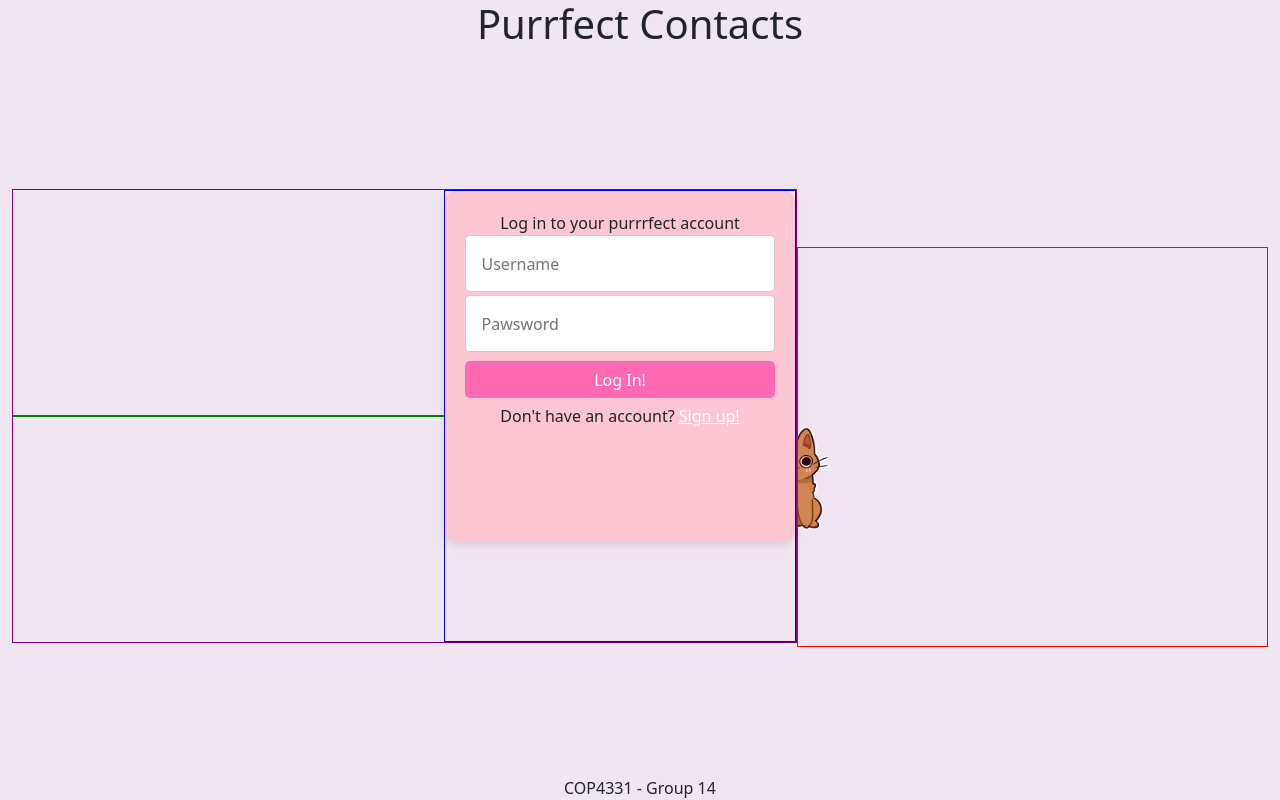
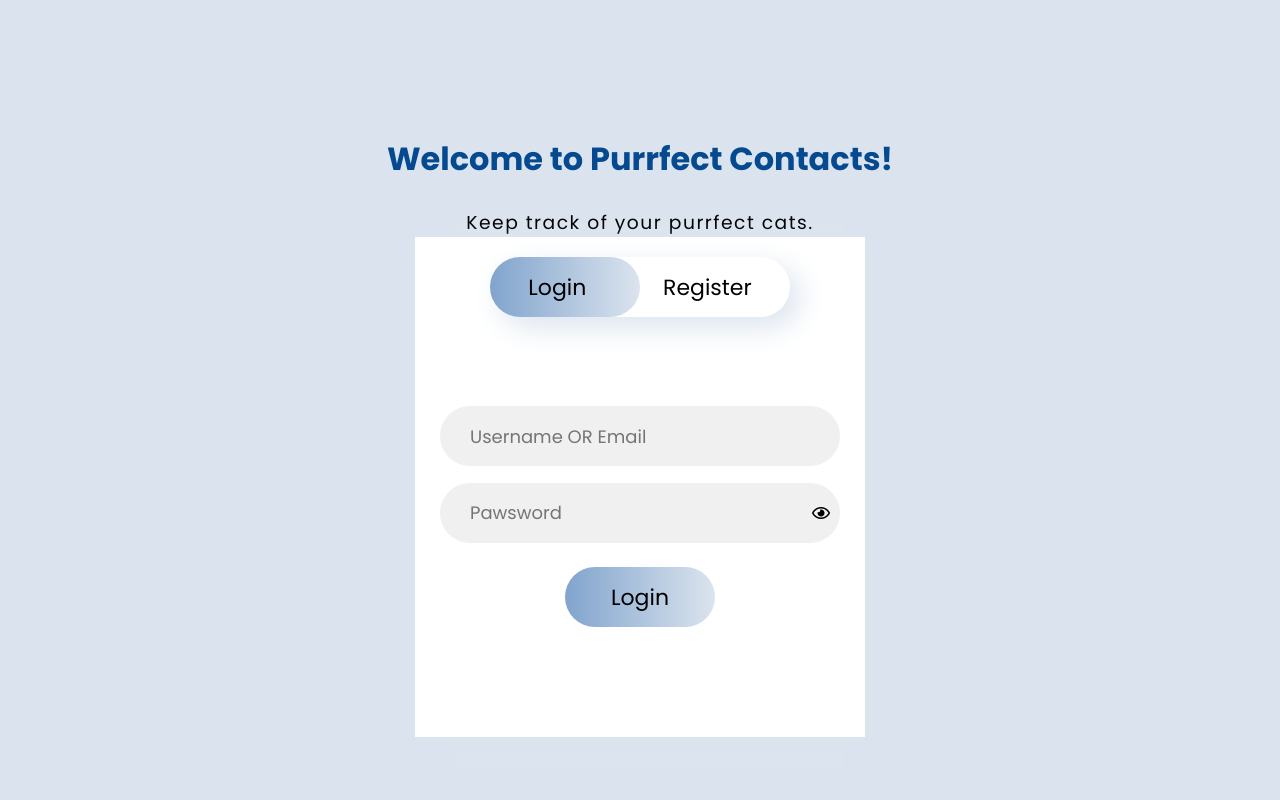
Before and after one commit to parkerblume/PurrfectContacts, a PHP site: page / in a window 1280 px wide. Run offline with PHP 8.4, Linux system fonts and the light colour scheme; some libraries are stand-ins or nearby versions.

Commit message:
Updating index page

```diff
--- a/css/styles.css
+++ b/css/styles.css
@@ -1,132 +1,257 @@
-.button {
-    border-radius: 3px;
-    background-color: #0069ff;
-    color: #ffffff;
+@import url(
+"https://fonts.googleapis.com/css2?family=Poppins:ital,wght@0,100;0,200;0,300;0,400;0,500;0,600;0,700;0,800;0,900;1,100;1,200;1,300;1,400;1,500;1,600;1,700;1,800;1,900&display=swap");
+
+* {
+	margin: 0;
+	padding: 0;
+	box-sizing: border-box;
+	font-family: "Poppins", sans-serif;
+}
+
+:root {
+	--primary-color: #3E7CB1;
+	--secondary-color: #054A91;
+	--tertiary-color: #81A4CD;
+	--accent-color: #DBE4EE;
+  }
+
+body {
+	height: 100%;
+	width: 100vw;
+	display: flex;
+	justify-content: center;
+	align-items: center;
+	flex-direction: column;
+	overflow:hidden;
+	gap: 30px;
+	margin-top:80px;
+	background-color: var(--accent-color);
+}
+
+header {
+	width: 100%;
 	display: flex;
 	flex-direction: column;
-    height: 48px;
+	align-items: center;
 	justify-content: center;
-    text-decoration: none;
-    width: 148px;
+	gap: 8px;
+	padding: 25px;
 }
 
 .content {
+	justify-content: center;
 	align-items: center;
-    border: solid 2px #f1f1f1;
-    border-radius: 3px;
 	display: flex;
+	flex: 1 0 100%;
 	flex-direction: column;
-    margin: 32px auto;
-    padding: 32px;
-    text-align: center;
-    width: 960px;
 }
 
-  .content_min {
-    align-items: center;
-    border: solid 2px #f3f3f3;
-    background-color: #fdfdfd;
-    border-radius: 3px;
-    display: flex;
-    flex-direction: column;
-    margin: 8px auto;
-    padding: 8px;
-    text-align: center;
-    width: 860px;
-  }
-
-  .copyright {
-    color: #99999999;
-    font-size: 13px;
-    margin-left: 10px;
-  }
-
-  .description {
-    color: #676767;
-  }
-
-  .empty-access {
-    height: 220px;
-    margin-bottom: -20px;
-  }
-
-  .header {
-    align-items: center;
-    display: flex;
-    margin: 15px;
-  }
-
-  .logo {
-    height: 30px;
-    color: #999999;
-    width: 30px;
+.heading {
+	color: var(--secondary-color);
 }
 
 .title {
-    font-family: ProximaNova;
-    font-size: 21px;
-    font-weight: 600;
-    color: #444444;
+	font-weight: 400;
+	letter-spacing: 1.5px;
 }
 
-  .body {
-    display: flex;
-    flex-direction: column;
+.container {
+	height: 500px;
+	width: 450px;
 	justify-content: center;
 	align-items: center;
-    height: 100%;
-    margin: 0;
-    background-color: #f0e6f2; /* Light pastel pink background color */
+	background-color: white;
+	box-shadow: 8px 8px 20px var(--accent-color);
+	position: relative;
+	overflow: hidden;
+	transition: all 0.5s ease-in-out;
 }
 
-  .box-container {
-    border: 1px solid blue;
+.btn {
+	height: 60px;
+	width: 300px;
+	margin: 20px auto;
+	box-shadow: 10px 10px 30px var(--accent-color);
+	border-radius: 50px;
 	display: flex;
-    flex-direction: column;
-    /* flex: 1 0 50% */
+	justify-content: space-around;
+	align-items: center;
 }
 
-  .form-container {
-    max-width: 350px;
-    margin: 0 auto 100px;
-    text-align: center;
-    height: 350px;
-    width: 100%;
-    padding: 20px;
-    background-color: rgba(255, 192, 203, 0.8);
-    border-radius: 10px;
-    box-shadow: 0 4px 8px rgba(0, 0, 0, 0.1);
-    overflow: hidden;
-    transition: 0.5s ease-in-out;
-  }
-
-  .input-form {
-    transition: 0.5s ease-in-out;
-  }
-
-  .input-form button {
-    width: 100%;
-    padding: 2%;
-    margin-top: 2%;
-    background-color: #ff69b4;
-    color: #fff;
+.login,
+.register {
+	font-size: 22px;
 	border: none;
-    border-radius: 5px;
+	outline: none;
+	background-color: transparent;
+	position: relative;
 	cursor: pointer;
 }
 
-  .input-form p {
-    margin:0px;
+.slider {
+	height: 60px;
+	width: 150px;
+	border-radius: 50px;
+	background-image: linear-gradient(to right,
+			var(--tertiary-color),
+			var(--accent-color));
+	position: absolute;
+	top: 20px;
+	left: 75px;
+	transition: all 0.5s ease-in-out;
 }
 
-  .input-field {
-    width: 100%;
-    padding: 5%;
-    margin-bottom: 1%;
-    border: 1px solid #ccc;
-    border-radius: 5px;
+.moveslider {
+	left: 225px;
 }
 
+.form-section {
+    max-width: 100%;
+    text-align: center;
+	position: relative;
+    height: 100%;
+    width: 100%;
+    padding: 20px;
+    overflow: hidden;
+}
+
+.form-section-move {
+	left: -500px;
+}
+
+.login-box {
+	margin-top: 10%;
+}
+.login-box,
+.register-box {
+	transition: all 0.5s ease-in-out;
+}
+
+
+.ele {
+	height: 60px;
+	width: 400px;
+	outline: none;
+	border: none;
+	color: rgb(77, 77, 77);
+	background-color: rgb(240, 240, 240);
+	border-radius: 50px;
+	padding-left: 30px;
+	font-size: 18px;
+	margin-top:2%;
+	margin-bottom:2%;
+}
+
+.clkbtn {
+	height: 60px;
+	width: 150px;
+	border-radius: 50px;
+	background-image: linear-gradient(to right,
+    var(--tertiary-color),
+    var(--accent-color));
+	font-size: 22px;
+	border: none;
+	cursor: pointer;
+	margin-top:4%
+}
+
+.icon
+{
+    margin-top:-24px; /*icon height / 2*/
+}
+
+.toggle-password-login {
+    position: absolute;
+    top: 50%;
+    right: 15px;
+    transform: translateY(-50%);
+    cursor: pointer;
+}
+
+.toggle-password-register {
+    position: absolute;
+    top: 75%;
+    right: 15px;
+    transform: translateY(-50%);
+    cursor: pointer;
+}
+
+#field-container {
+	height: 500px;
+}
+
+#loginForm {
+    position: relative;
+    left: 0px;
+}
+
+
+#loginButton,
+#loginName,
+#loginPassword {
+  position: relative;
+}
+
+#signupForm {
+  position: relative;
+  left: 500px;
+  top: -295px;
+}
+
+/* For Responsiveness of the page */
+
+@media screen and (max-width: 650px) {
+	.container {
+		height: 600px;
+		width: 300px;
+	}
+
+	.title {
+		font-size: 15px;
+	}
+
+	.btn {
+		height: 50px;
+		width: 200px;
+		margin: 20px auto;
+	}
+
+	.login,
+	.signup {
+		font-size: 19px;
+	}
+
+	.slider {
+		height: 50px;
+		width: 100px;
+		left: 50px;
+	}
+
+	.moveslider {
+		left: 150px;
+	}
+
+	.form-section {
+		height: 500px;
+		width: 600px;
+	}
+
+	.form-section-move {
+		left: -300px;
+	}
+
+	.login-box,
+	.register-box {
+		height: 100%;
+		width: 300px;
+	}
+
+	.ele {
+		height: 50px;
+		width: 250px;
+		font-size: 15px;
+
+	}
 	.image-box
   {
     border: 1px solid red;
@@ -136,45 +261,78 @@
     overflow:hidden;
   }
 
-  .bubble-container {
-    display: none;
-    position: relative;
-    top:10px;
+	.clkbtn {
+		height: 50px;
+		width: 130px;
+		font-size: 19px;
+	}
 }
 
-  .valid {
-    color: #009345;
+@media screen and (max-width: 320px) {
+	.container {
+		height: 600px;
+		width: 250px;
 	}
 
-   .valid:before {
-     position: relative;
-     left: -35px;
+	.heading {
+		font-size: 30px;
 	}
 
-  .invalid {
-    color: red;
+	.title {
+		font-size: 10px;
 	}
 
-   .invalid:before {
-     position: relative;
-     left: -35px;
+	.btn {
+		height: 50px;
+		width: 200px;
+		margin: 20px auto;
 	}
 
-   .fade-in-image { animation: fadeIn 5s; }
-   @keyframes fadeIn {
-    0% { opacity: 0; }
-    100% { opacity: 1; }
+	.login,
+	.register {
+		font-size: 19px;
 	}
 
   #kitty {
-    width:125px;
-    height:125px;
+    width:200px;
+    height:200px;
     position: relative;
-    top:175px;
-    left:-75px;
+    top:120px;
+    left:-10px;
     transition: 0.5s ease-in-out;
   }
 
+	.moveslider {
+		left: 127px;
+	}
+
+	.form-section {
+		height: 500px;
+		width: 500px;
+	}
+
+	.form-section-move {
+		left: -250px;
+	}
+
+	.login-box,
+	.register-box {
+		height: 100%;
+		width: 250px;
+	}
+
+	.ele {
+		height: 50px;
+		width: 220px;
+		font-size: 15px;
+	}
+
+	.clkbtn {
+		height: 50px;
+		width: 130px;
+		font-size: 19px;
+	}
+}
 #bubble {
     width:300px;
     height:200px;
@@ -185,29 +343,11 @@
     transition: 0.5s ease-in-out;
   }
 
+  #kitty {
+    width:200px;
+    height:200px;
 
-  #loginForm {
-    position: relative;
-    left: 0px;
+    top:120px;
+    left:-10px;
+    transition: 0.5s ease-in-out;
   }
-
-  #loginButton,
-  #loginName,
-  #loginPassword {
-    position: relative;
-  }
-
-  #signupForm {
-    position: relative;
-    left: 400px;
-    top: -235px;
-  }
-
-  .links {
-    color: #ffffff;
-    text-decoration: underline;
-    margin-top:2%;
-    margin-bottom: 0;
-    cursor: pointer;
-    display: inline-block;
-  }
--- a/index.html
+++ b/index.html
@@ -1,62 +1,68 @@
-<html>
+<!DOCTYPE html>
+<html lang="en">
 <head>
-    <title>Purrfect Contacts</title>
-    <script type="text/javascript" src="js/md5.js"></script>
-    <script type="text/javascript" src="js/code.js"></script>
   <link href="css/styles.css" rel="stylesheet">
   <link href="images/" rel="images">
   <link href="https://fonts.googleapis.com/css?family=Ubuntu" rel="stylesheet">
-      <link href="https://cdn.jsdelivr.net/npm/bootstrap@5.3.2/dist/css/bootstrap.min.css" rel="stylesheet" integrity="sha384-T3c6CoIi6uLrA9TneNEoa7RxnatzjcDSCmG1MXxSR1GAsXEV/Dwwykc2MPK8M2HN" crossorigin="anonymous">
+  <link rel="stylesheet" href="https://cdnjs.cloudflare.com/ajax/libs/font-awesome/5.13.0/css/all.min.css">
+	<meta charset="UTF-8">
+	<meta name="viewport"
+		content="width=device-width,
+						initial-scale=1.0">
+</head>
 
-  </head>
-  <body class="body">
-      <div class="row">
-        <h1 id="title">Purrfect Contacts</h1>
+<body>
+    <nav id="navbar" class="navbar"></nav>
+
+    <div class="content">
+      <header>
+        <h1 class="heading">Welcome to Purrfect Contacts!</h1>
+      </header>
+      <h3 class="title">Keep track of your purrfect cats.</h3>
+      <!-- container div -->
+      <div id="field-container" class="container">
+
+        <!-- upper button section to select
+          the login or signup form -->
+        <div class="slider"></div>
+        <div class="btn">
+          <button class="login">Login</button>
+          <button class="register">Register</button>
         </div>
 
-      <div class="row" style="height:100%; display: flex; width: 100%;">
-        <div class="" style="display: flex; justify-content: center; align-items: center; width:100%;">
-          <div style="display: flex; justify-content: center; align-items: center; width: 100%; border: 1px solid purple; flex: 1 0 60%;">
-            <div style="flex: 1 0 50%; border: 1px solid green;">
 
-            </div>
-            <div class="box-container">
-              <div id="fieldContainer" class="form-container">
-                <form id="loginForm" class="input-form">
-                  <span id="inner-title">Log in to your purrrfect account</span>
-                  <input type="text" class="input-field" id="loginName" placeholder="Username" name="username" required="">
-                  <input type="password" class="input-field" id="loginPassword" placeholder="Pawsword" name="password" required="" pattern="(?=.*\d)(?=.*[A-Za-z])(?=.*[!@#$%^&amp;*]).{8,32}">
-                  <button type="button" id="loginButton" onclick="doLogin();"> Log In! </button>
+        <!-- Form section that contains the
+          login and the signup form -->
+        <div class="form-section">
+
+          <!-- login form -->
+          <form id="loginForm" class="login-box">
+            <input type="text" class="email ele" id="loginName" placeholder="Username OR Email" name="username" required="">
+            <input type="password" class="password ele" id="loginPassword" placeholder="Pawsword" name="password" required="" pattern="(?=.*\d)(?=.*[A-Za-z])(?=.*[!@#$%^&amp;*]).{8,32}" >
+            <i class="toggle-password-login far fa-eye" onclick="togglePasswordVisibility('login')"></i>
+            <button class="clkbtn" id="loginButton" onclick="doLogin();"> Login</button>
                       <span id="loginResult"></span>
-                  <p>Don't have an account? <a class="links" onclick="showSignup()">Sign up!</a></p>
           </form>
-
-                <form id="signupForm" class="input-form">
-                  <input type="text" class="input-field" id="firstName" placeholder="First Name" name="firstName" required />
-                  <input type="text" class="input-field" id="lastName" placeholder="Last Name" name="lastName" required />
-                  <input type="text" class="input-field" id="email" placeholder="Email" name="email" required />
-                  <input type="text" class="input-field" id="username" placeholder="Username" name="login" required
+          <!-- signup form -->
+          <form id="signupForm" class="register-box">
+            <input type="text" class="name ele" id="firstName" placeholder="First Name" name="firstName" required />
+            <input type="text" class="name ele" id="lastName" placeholder="Last Name" name="lastName" required />
+            <input type="text" class="email ele" id="email" placeholder="Email" name="email" required />
+            <input type="text" class="user ele" id="username" placeholder="Username" name="login" required
               pattern="(?=.*[a-zA-Z])[a-zA-Z0-9-_]{3,18}"
               title="Must be between 3-13 characters and must contain at least one letter" />
-                  <input type="password" class="input-field" id="password" placeholder="Pawsword" name="password" onfocus="showRequiredField()" onblur="hideRequiredField()"
+            <input type="password" class="password ele" id="password" placeholder="Pawsword" name="password" onfocus="showRequiredField()" onblur="hideRequiredField()"
                   pattern="(?=.*\d)(?=.*[A-Za-z])(?=.*[!@#$%^&*]).{8,32}" required
                   title="Must be between 8-32 characters and must contain at least one number and one special character" />
-                  <button type="button" id="loginButton" onclick="doRegister();"> Register! </button>
+            <i class="toggle-password-register far fa-eye" onclick="togglePasswordVisibility('register')"></i>
+            <button class="clkbtn" id="signupButton" onclick="doRegister();"> Register! </button>
             <span id="signupResult"></span>
-                  <p>Already have an account? <a class="links" onclick="showLogin()">Log in!</a></p>
           </form>
         </div>
       </div>
     </div>
-          <div id="imageDisplay" class="image-box" >
-            <img id="kitty" src="images/sittingCat.png" alt="Sitting cat :)">
-            <div id="requirements" class="bubble-container">
-              <img id="bubble" src="images/speechbubble.png" alt="password requirements bubble">
-            </div>
-          </div>
-        </div>
-      </div>
 
-    <div class="row">COP4331 - Group 14</div>
+    <script type="text/javascript" src="js/md5.js"></script>
+    <script type="text/javascript" src="js/code.js"></script>
 </body>
 </html>
```
Lines whose indentation alone changed are shown as unchanged.
